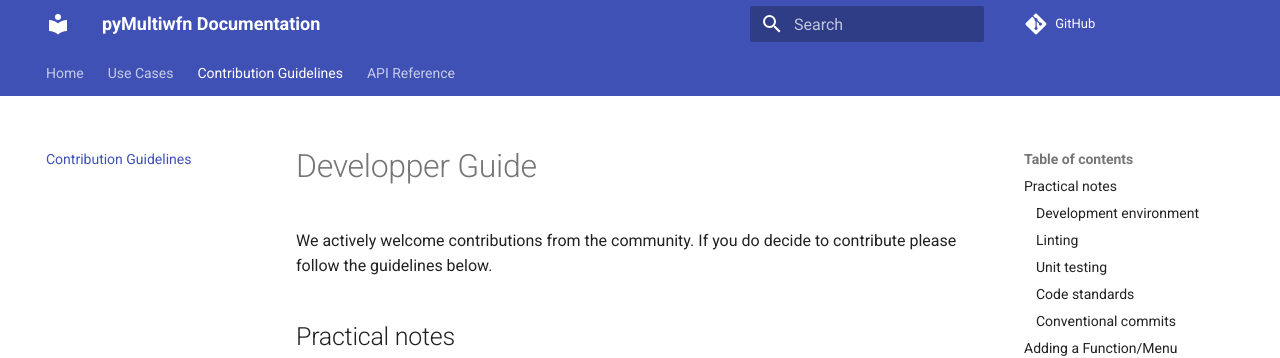
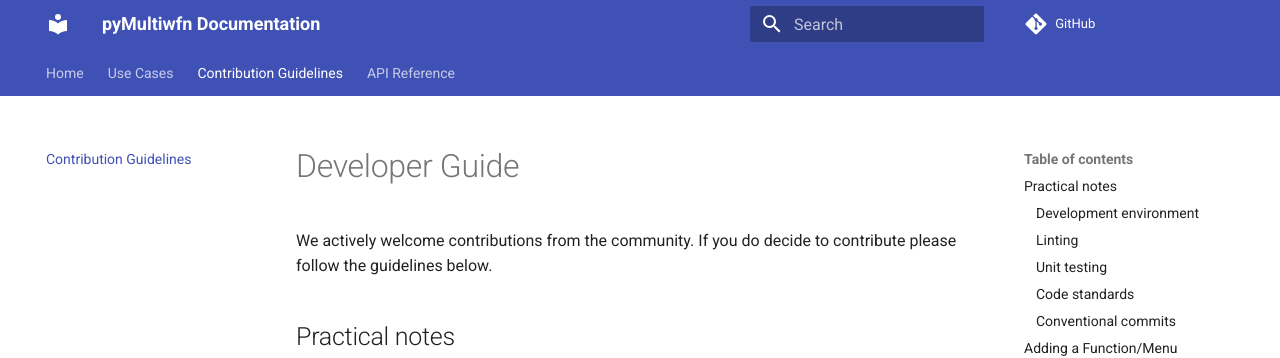
Before and after one commit to szczypinski-group/pyMultiwfn, an MkDocs documentation site: the page built from docs/contribution.md, in a window 1280 px wide and 900 px high. Shown: the top 358 px of the window. Built offline with MkDocs 1.6.1 and Material for MkDocs 9.7.7, drawn with Linux system fonts in a browser that asks for light colours; comment, search, counter and statistics services are not loaded.

Commit message:
docs: fix typos

```diff
--- a/docs/contribution.md
+++ b/docs/contribution.md
@@ -1,4 +1,4 @@
-# Developper Guide
+# Developer Guide
 
 We actively welcome contributions from the community.
 If you do decide to contribute please follow the guidelines below.
```
